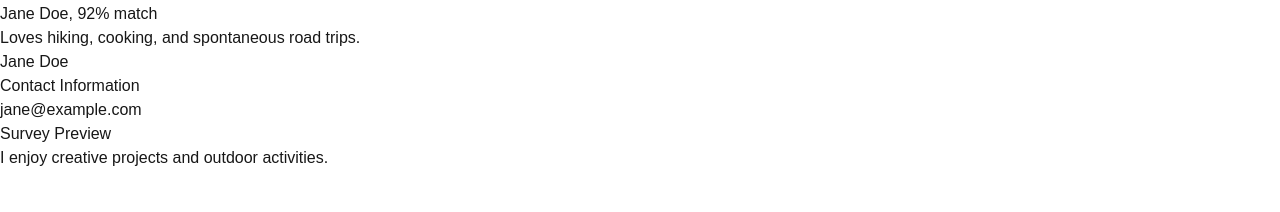
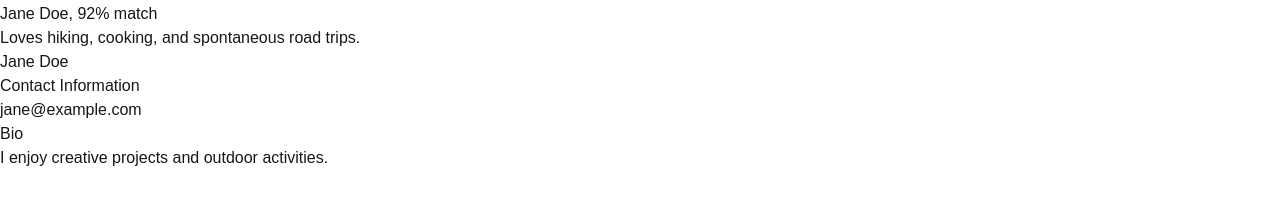
Before and after one commit to jxnnyzhang/RoomieMatch, a Next.js app in the folder roomiehopie/: page /matched in a window 1280 px wide. Shown: the part 1302-1514 px from the top of the page. Built offline with nearby package versions, Linux system fonts and the light colour scheme.

Commit message:
redownloaded node packages

```diff
--- a/roomiehopie/src/app/matched/page.tsx
+++ b/roomiehopie/src/app/matched/page.tsx
@@ -141,7 +141,7 @@ export default function MatchPage() {
               <div className="flex flex-col justify-center items-center h-full p-4 text-center">
                 <h3 className="text-xl text-gray-700 font-bold mb-2">Contact Information</h3>
                 <p className="text-gray-700 mb-4">{contact}</p>
-                <h3 className="text-xl text-gray-700 font-bold mb-2">Survey Preview</h3>
+                <h3 className="text-xl text-gray-700 font-bold mb-2">Bio</h3>
                 <p className="text-gray-700">{surveyPreview}</p>
               </div>
             </div>
```
Also changed, not shown: 2 other files (tests, documents, lock files or other folders).
